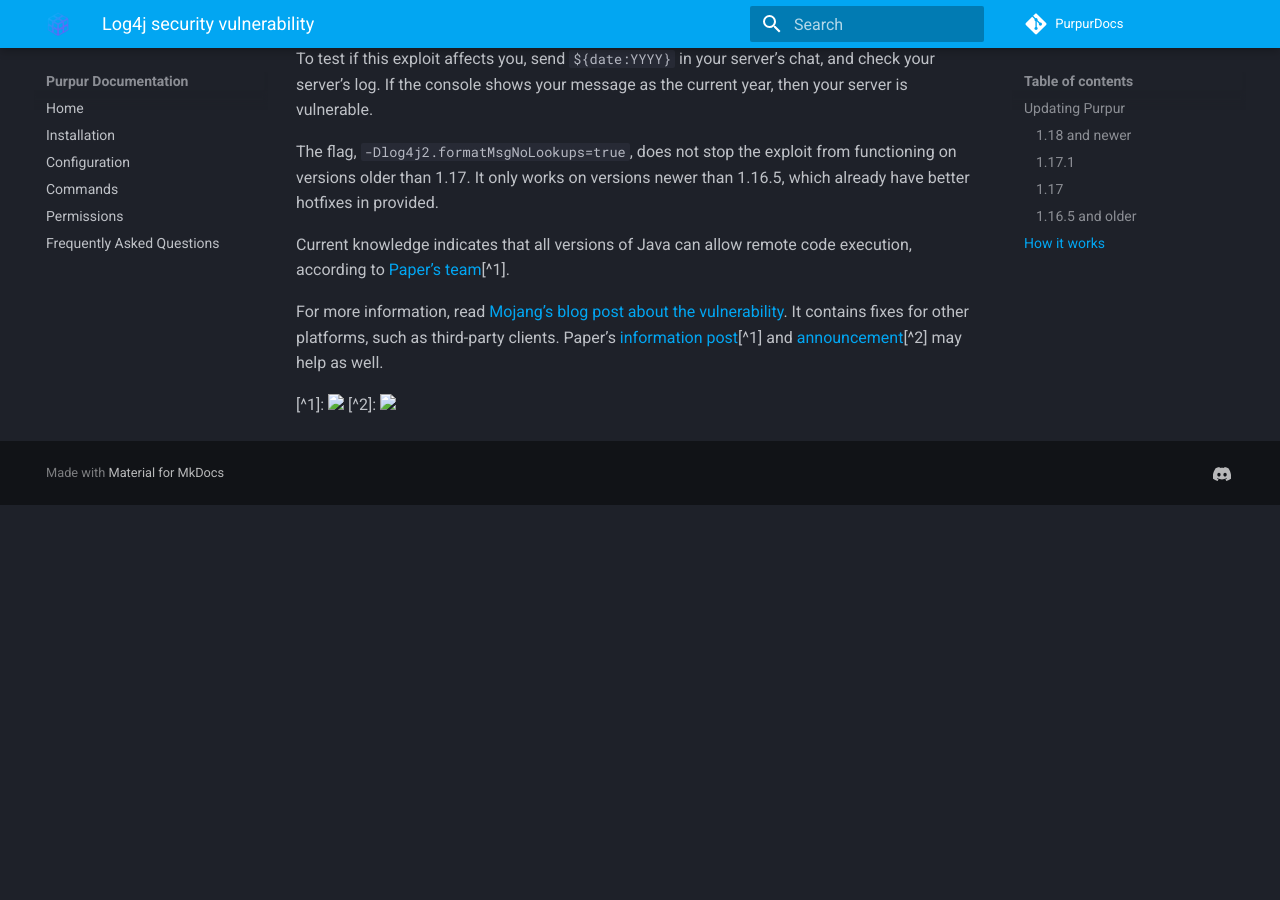
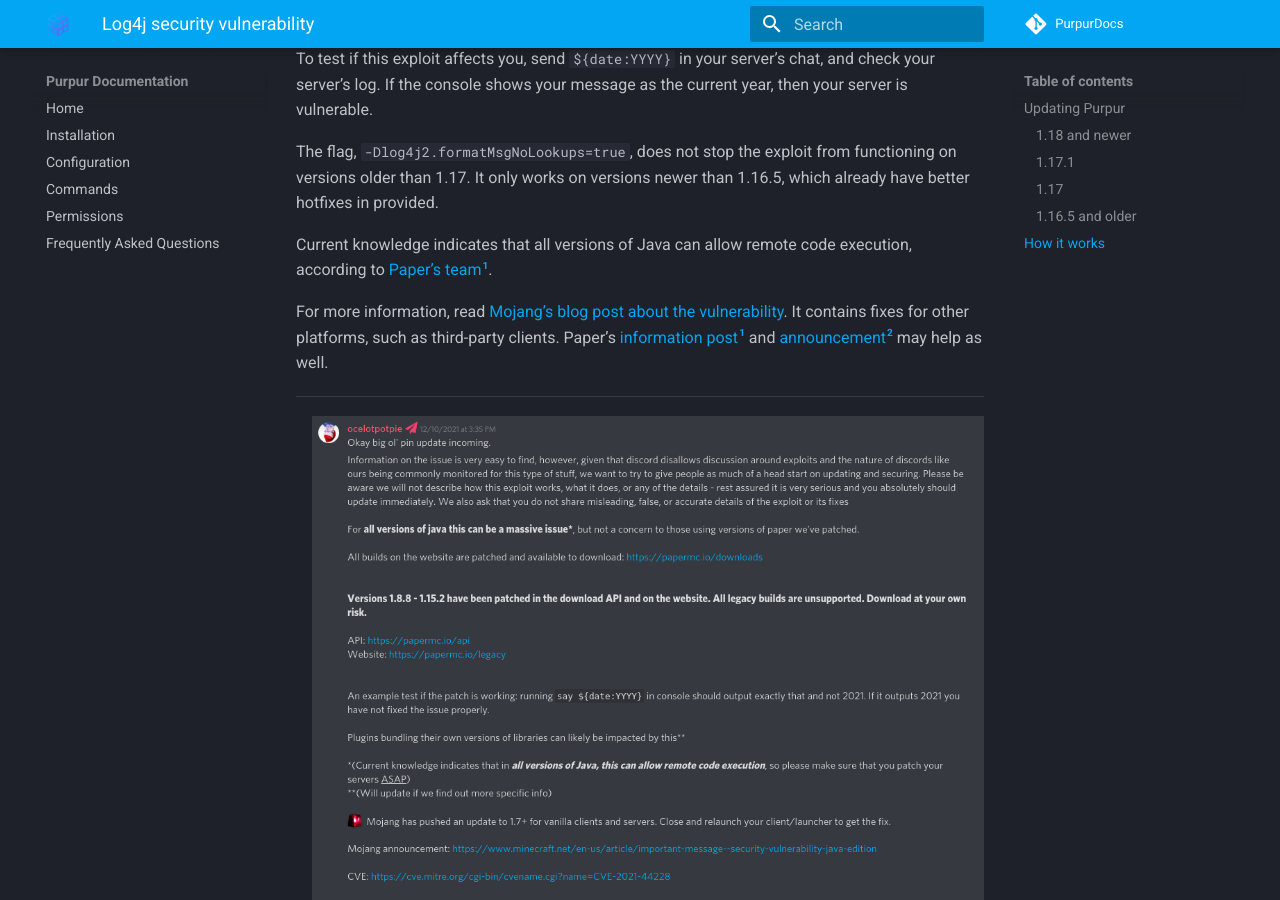
Before and after one commit to PurpurMC/PurpurDocs, an MkDocs documentation site: the page built from mkdocs/Log4j.md, in a window 1280 px wide and 900 px high, scrolled down 1392 px. Built offline with MkDocs 1.6.1 and Material for MkDocs 9.7.7, drawn with Linux system fonts in a browser that asks for light colours; comment, search, counter and statistics services are not loaded; before the commit the page ends 1897 px from its top, so only the background shows below that.

Commit message:
Update footnotes for mkdocs

```diff
--- a/mkdocs.yml
+++ b/mkdocs.yml
@@ -46,6 +46,7 @@
   - pymdownx.tabbed
   - pymdownx.magiclink
   - markdown.extensions.md_in_html
+  - footnotes
   - toc:
       permalink: 🔗
   - pymdownx.emoji:
--- a/mkdocs/Log4j.md
+++ b/mkdocs/Log4j.md
@@ -32,5 +32,5 @@
 
 For more information, read [Mojang’s blog post about the vulnerability](https://www.minecraft.net/en-us/article/important-message--security-vulnerability-java-edition). It contains fixes for other platforms, such as third-party clients. Paper’s [information post](https://discord.com/channels/289587909051416579/289587909051416579/918964269415030855)[^1] and [announcement](https://discord.com/channels/289587909051416579/492517675680006144/918581596825718815)[^2] may help as well.
 
-[^1]: <img width="25%" src="images/paper-log4j-pin.png">
-[^2]: <img width="25%" src="images/paper-log4j-announcement.png">
+[^1]: ![Paper's Log4j information pin](images/paper-log4j-pin.png)
+[^2]: ![Paper's Log4j information pin](images/paper-log4j-announcement.png)
```
